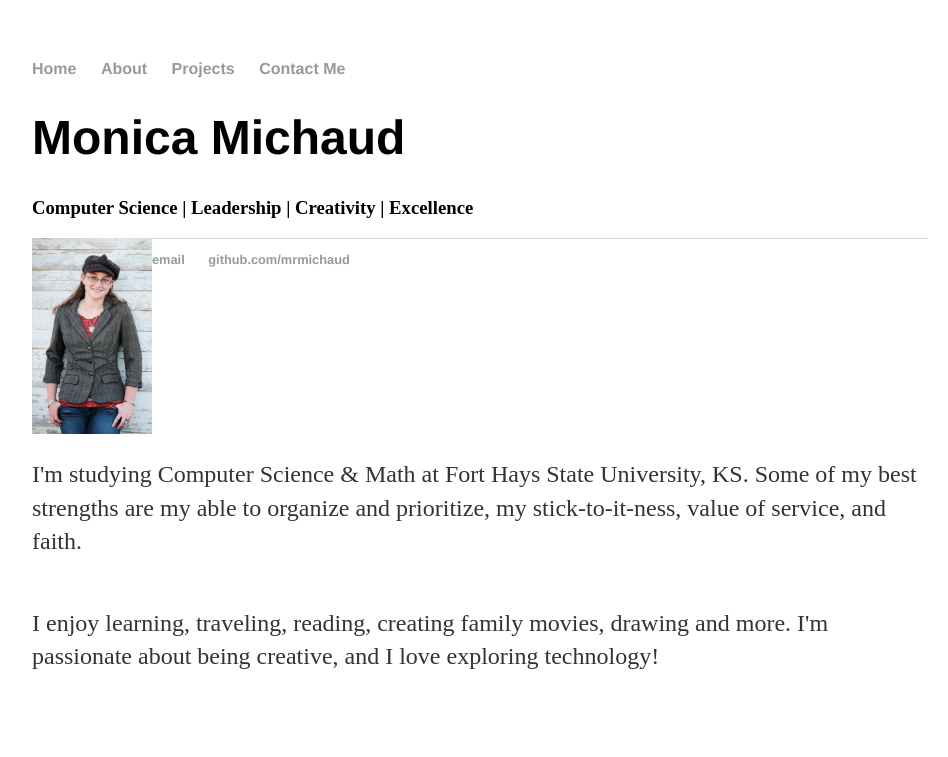
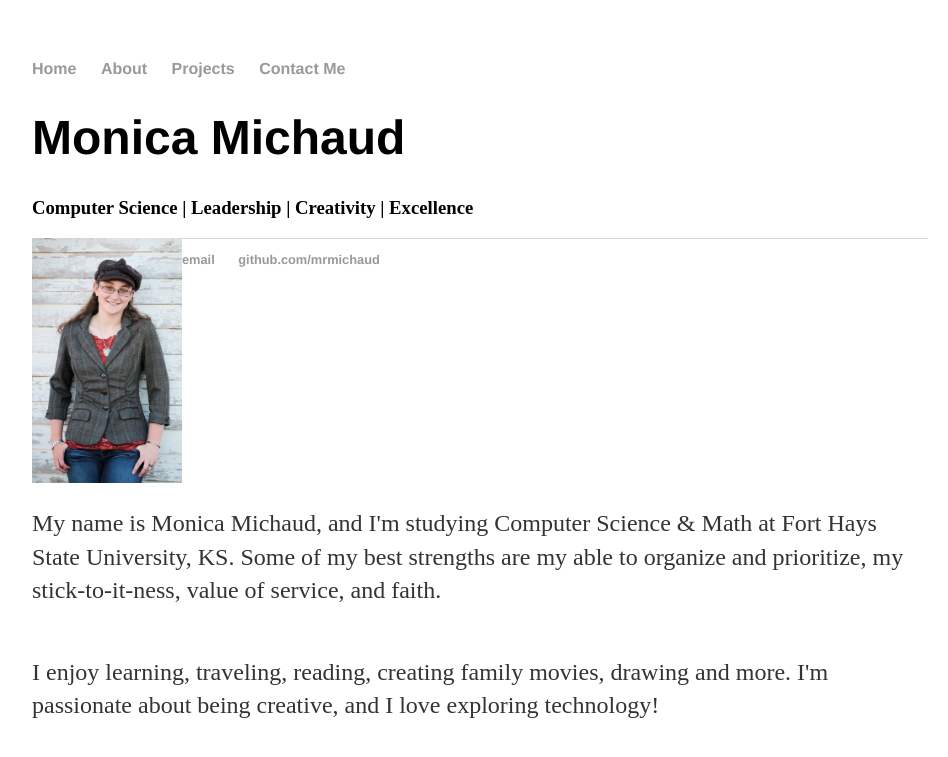
Before and after one commit to mrmichaud/mrmichaud.github.io, a Jekyll site: the page built from index.html, in a window 1280 px wide. Shown: the top 757 px of the page, without its empty margins (160-1108 px from the left). Built offline with Jekyll 4.4.1, drawn with Linux system fonts in a browser that asks for light colours.

Commit message:
Update index.html

```diff
--- a/index.html
+++ b/index.html
@@ -5,8 +5,8 @@
 <div class="blurb">
 	<h1>Monica Michaud</h1>
 	<h3>Computer Science | Leadership | Creativity | Excellence</h3>
-	<img class="picture1" src="http://mrmichaud.github.io/Monica (74)edit.jpg" alt="Monica Profile Picture" style="width:120px;height:196px;">
-	<p>I'm studying Computer Science &amp Math at Fort Hays State University, KS. Some of my best strengths are my able to organize and prioritize, my stick-to-it-ness, value of service, and faith.</p>
+	<img class="picture1" src="http://mrmichaud.github.io/Monica (74)edit.jpg" alt="Monica Profile Picture" style="width:150px;height:245px;">
+	<p>My name is Monica Michaud, and I'm studying Computer Science &amp Math at Fort Hays State University, KS. Some of my best strengths are my able to organize and prioritize, my stick-to-it-ness, value of service, and faith.</p>
 	<p>I enjoy learning, traveling, reading, creating family movies, drawing and more. I'm passionate about being creative, and I love exploring technology!</p>
 
 
```
